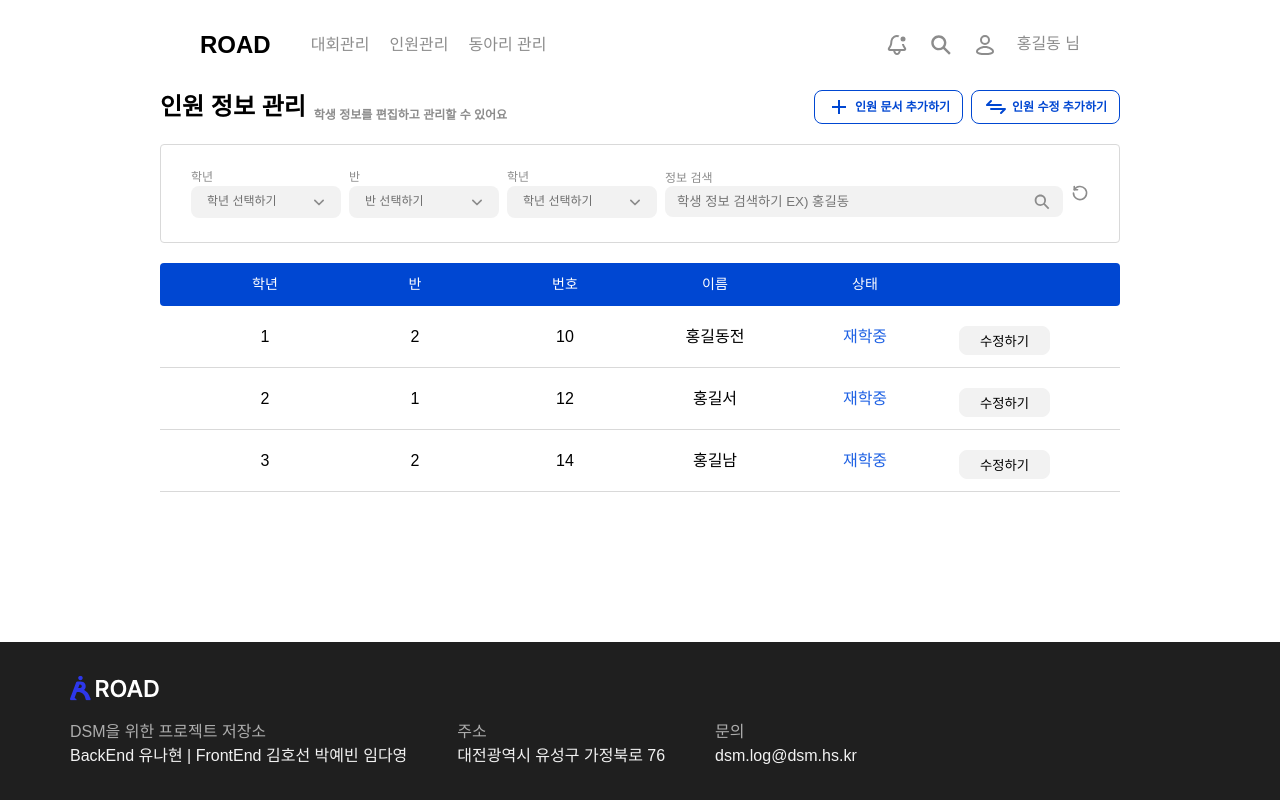
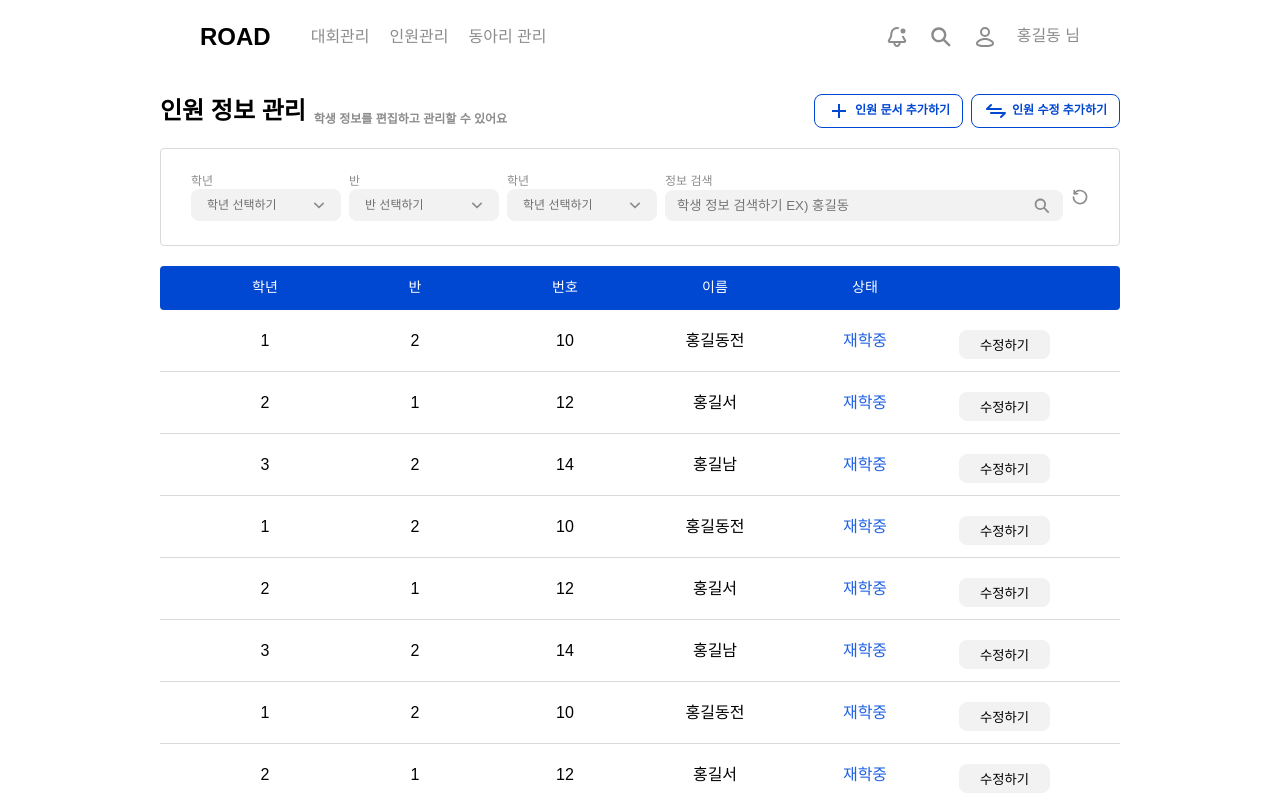
Before and after one commit to Log-Road/Road_FrontEnd_Admin, a React (Create React App) app: page /person in a window 1280 px wide. Shown: the top 800 px of the page. Built offline with nearby package versions, Linux system fonts and the light colour scheme; a web font is replaced by a local one.

Commit message:
💄 :: 레이아웃 Footer 하단 고정

```diff
--- a/src/Components/Dummy/Person.ts
+++ b/src/Components/Dummy/Person.ts
@@ -23,6 +23,50 @@ export const Person: PersonListDefaultType = {
       "number" : 14,
       "name" : "홍길남",
       "status" : "ENROLL"
+    },
+    {
+      "personId" : 1,
+      "grade" : 1,
+      "class" : 2,
+      "number" : 10,
+      "name" : "홍길동전",
+      "status" : "ENROLL"
+    }, {
+      "personId" : 2,
+      "grade" : 2,
+      "class" : 1,
+      "number" : 12,
+      "name" : "홍길서",
+      "status" : "ENROLL"
+    }, {
+      "personId" : 3,
+      "grade" : 3,
+      "class" : 2,
+      "number" : 14,
+      "name" : "홍길남",
+      "status" : "ENROLL"
+    },
+    {
+      "personId" : 1,
+      "grade" : 1,
+      "class" : 2,
+      "number" : 10,
+      "name" : "홍길동전",
+      "status" : "ENROLL"
+    }, {
+      "personId" : 2,
+      "grade" : 2,
+      "class" : 1,
+      "number" : 12,
+      "name" : "홍길서",
+      "status" : "ENROLL"
+    }, {
+      "personId" : 3,
+      "grade" : 3,
+      "class" : 2,
+      "number" : 14,
+      "name" : "홍길남",
+      "status" : "ENROLL"
     }
   ]
 }
--- a/src/Components/Layout/BackgroundLayout.tsx
+++ b/src/Components/Layout/BackgroundLayout.tsx
@@ -4,10 +4,10 @@ import { Outlet } from "react-router-dom";
 import styled from "styled-components";
 import Modal from "@/Components/Common/Modal";
 import { useModal } from "@/Context/ModalContext";
-import BackgroundImage from "@/Assets/BackgroundImage.svg"
+import BackgroundImage from "@/Assets/BackgroundImage.svg";
 
 export default function DefaultLayout() {
-  const { isOpen } = useModal()
+  const { isOpen } = useModal();
 
   return (
     <Container>
@@ -19,29 +19,31 @@ export default function DefaultLayout() {
       {isOpen && <Modal />}
       <BackgroundImageWrap />
     </Container>
-  )
+  );
 }
 
 const Container = styled.div`
   width: 100%;
   height: 100vh;
   position: relative;
-background-color: #F6F6F6;
   display: flex;
   flex-direction: column;
   align-items: center;
-`
+  gap: 20px;
+`;
 
 const Content = styled.div`
+  flex: 1;
   display: flex;
   justify-content: center;
-min-height: calc(100vh - 248px);
-z-index: 10;
-`
+  padding-bottom: 158px;
+  position: relative;
+  z-index: 1;
+`;
 
 const BackgroundImageWrap = styled.img`
   position: absolute;
-top: 90px;
+  top: 73px;
   left: 0;
   width: 100%;
   height: 55%;
@@ -49,4 +51,4 @@ background-image: url(${BackgroundImage});
   background-size: cover;
   background-position: center;
   z-index: 0;
-`
+`;
--- a/src/Components/Layout/DefaultLayout.tsx
+++ b/src/Components/Layout/DefaultLayout.tsx
@@ -21,13 +21,18 @@ export default function DefaultLayout() {
 }
 
 const Container = styled.div`
-width: 100%;
-height: 100vh;
-position: relative;
+  width: 100%;
+  height: 100vh;
+  position: relative;
+  display: flex;
+  flex-direction: column;
+  gap: 20px;
 `
 
 const Content = styled.div`
-display: flex;
-justify-content: center;
-min-height: calc(100vh - 248px);
+  flex: 1;
+  display: flex;
+  justify-content: center;
+  padding-bottom: 158px;
+  position: relative;
 `
--- a/src/Components/Layout/Footer.tsx
+++ b/src/Components/Layout/Footer.tsx
@@ -20,6 +20,8 @@ export default function Footer() {
 }
 
 const Container = styled.div`
+position : relative;
+transform : translateY(-100%);
 width: 100%;
 display: flex;
 flex-direction: column;
```
Lines whose indentation alone changed are shown as unchanged.
